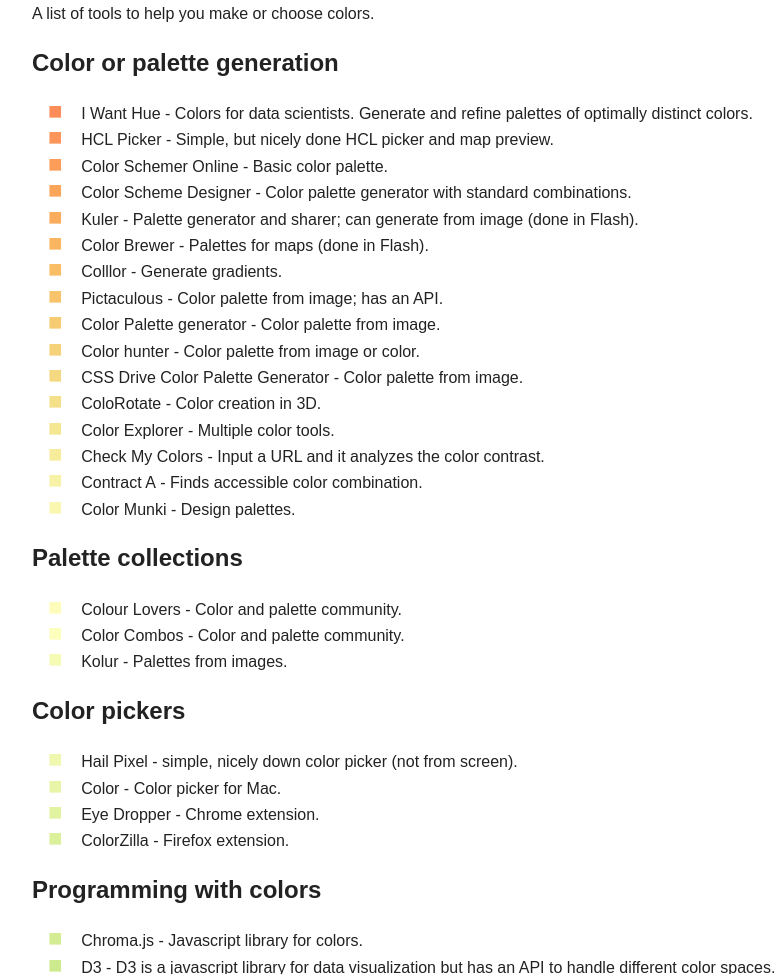
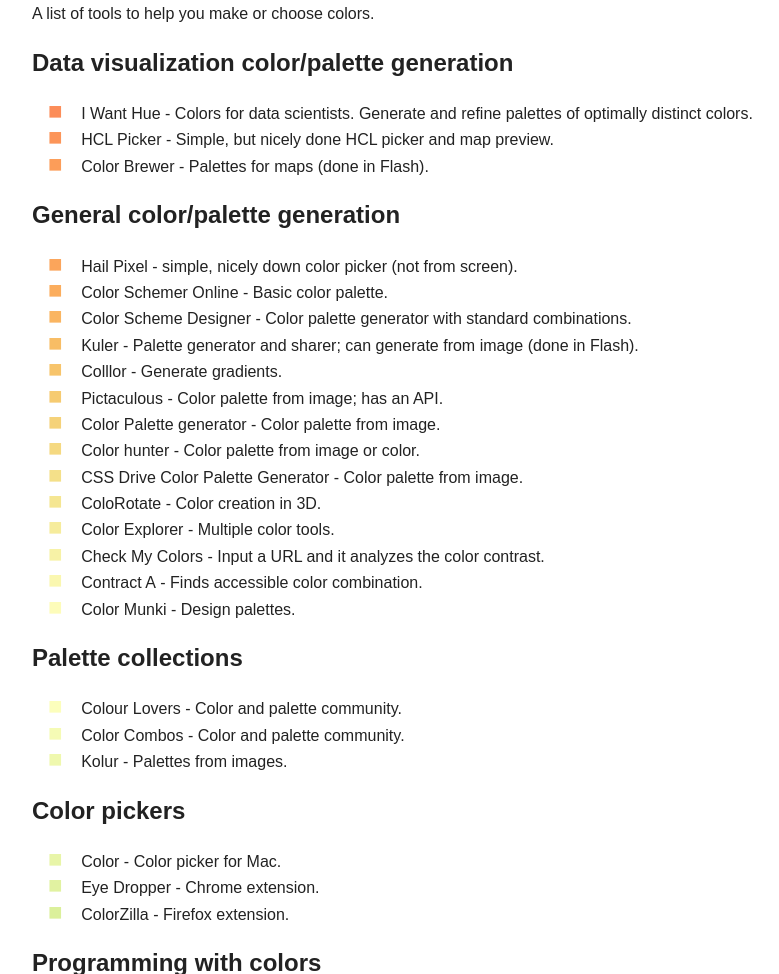
Before and after one commit to zzolo/colortools, a plain HTML site: page index.html in a window 1280 px wide. Shown: the part 826-1800 px from the top of the page, without its empty margins (128-907 px from the left). Drawn offline with nearby package versions, Linux system fonts and the light colour scheme.

Commit message:
Rearranged a bit.

```diff
--- a/index.html
+++ b/index.html
@@ -92,14 +92,19 @@
     <h1>Color tools</h1>
     <p>A list of tools to help you make or choose colors.</p>
 
-    <h2>Color or palette generation</h2>
+    <h2>Data visualization color/palette generation</h2>
     <ul>
       <li><a href="http://tools.medialab.sciences-po.fr/iwanthue/" target="_blank">I Want Hue</a> - Colors for data scientists. Generate and refine palettes of optimally distinct colors.</li>
       <li><a href="http://tristen.ca/hcl-picker/" target="_blank">HCL Picker</a> - Simple, but nicely done HCL picker and map preview.</li>
+      <li><a href="http://colorbrewer2.org/" target="_blank">Color Brewer</a> - Palettes for maps (done in Flash).</li>
+    </ul>
+
+    <h2>General color/palette generation</h2>
+    <ul>
+      <li><a href="http://color.hailpixel.com/" target="_blank">Hail Pixel</a> - simple, nicely down color picker (not from screen).</li>
       <li><a href="http://www.colorschemer.com/online.html" target="_blank">Color Schemer Online</a> - Basic color palette.</li>
       <li><a href="http://colorschemedesigner.com/" target="_blank">Color Scheme Designer</a> - Color palette generator with standard combinations.</li>
       <li><a href="http://kuler.adobe.com/" target="_blank">Kuler</a> - Palette generator and sharer; can generate from image (done in Flash).</li>
-      <li><a href="http://colorbrewer2.org/" target="_blank">Color Brewer</a> - Palettes for maps (done in Flash).</li>
       <li><a href="http://colllor.com/" target="_blank">Colllor</a> - Generate gradients.</li>
       <li><a href="http://www.pictaculous.com/" target="_blank">Pictaculous</a> - Color palette from image; has an API.</li>
       <li><a href="http://www.degraeve.com/color-palette/" target="_blank">Color Palette generator</a> - Color palette from image.</li>
@@ -121,7 +126,6 @@
 
     <h2>Color pickers</h2>
     <ul>
-      <li><a href="http://color.hailpixel.com/" target="_blank">Hail Pixel</a> - simple, nicely down color picker (not from screen).</li>
       <li><a href="http://osxdaily.com/2011/09/12/digital-color-meter-picker-replacement-for-mac-os-x-lion/" target="_blank">Color</a> - Color picker for Mac.</li>
       <li><a href="http://eye-dropper.kepi.cz/" target="_blank">Eye Dropper</a> - Chrome extension.</li>
       <li><a href="https://addons.mozilla.org/en-us/firefox/addon/colorzilla/" target="_blank">ColorZilla</a> - Firefox extension.</li>
```
